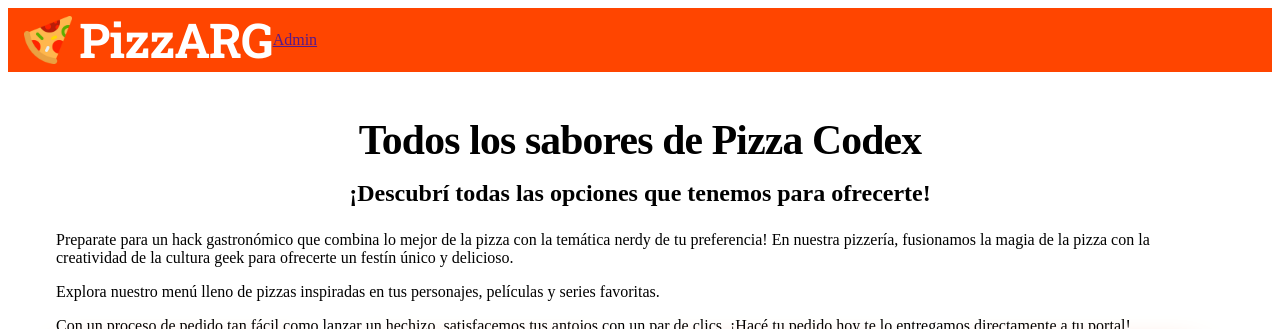
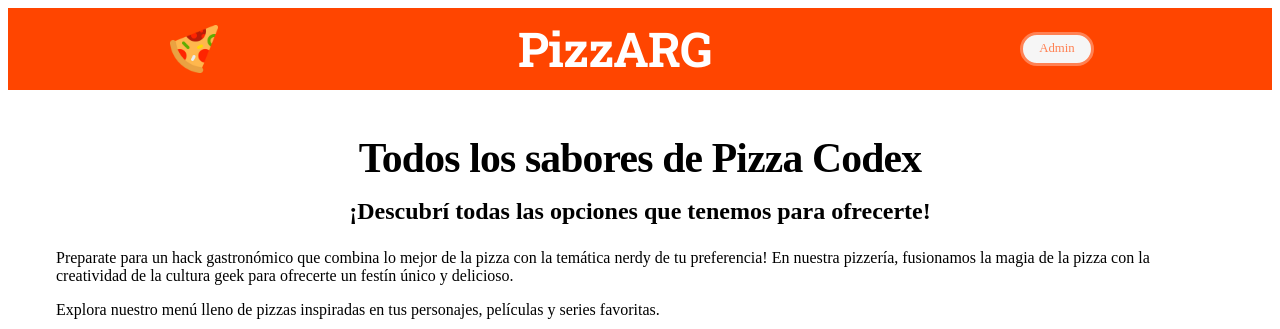
Before and after one commit to GonzalezLarryJ/Backend_Pizzas, a website: page public/index.html in a window 1280 px wide. Shown: the top 329 px of the page. Drawn offline with Linux system fonts and the light colour scheme; no server answers.

Commit message:
boton de admin

```diff
--- a/public/assets/styles/dashboard.css
+++ b/public/assets/styles/dashboard.css
@@ -1,7 +1,7 @@
 #dashboard-header {
   display: flex;
   align-items: center;
-  justify-content: flex-start;
+  justify-content: space-around;
   background-color: #ff4500;
   color: white;
   padding: 0.5em 1em;
@@ -18,6 +18,22 @@
   font-family: "Roboto Slab", sans-serif;
 }
 
+#dashboard-header a {
+  font-size: 0.8rem;
+  margin: 1rem;
+  text-decoration: none;
+  color: var(--oscuro);
+  padding: 0.4rem 1rem;
+  background-color: var(--claro);
+  border: 0.2rem solid var(--oscuro);
+  border-radius: 5rem;
+  transition: 0.3s;
+  text-align: center;
+}
+
+
+
+
 #dashboard-container {
   display: flex;
   justify-content: space-around;
--- a/public/index.html
+++ b/public/index.html
@@ -16,7 +16,7 @@
   <header id="dashboard-header">
     <img src="./assets/logo.ico" alt="PizzARG Logo" class="logo" />
     <h1>PizzARG</h1>
-    <a href="">Admin</a>
+    <a href="">Admin</a> <!-- agregar la direccion del crud -->
   </header>
   <div class="container">
     <main>
```
